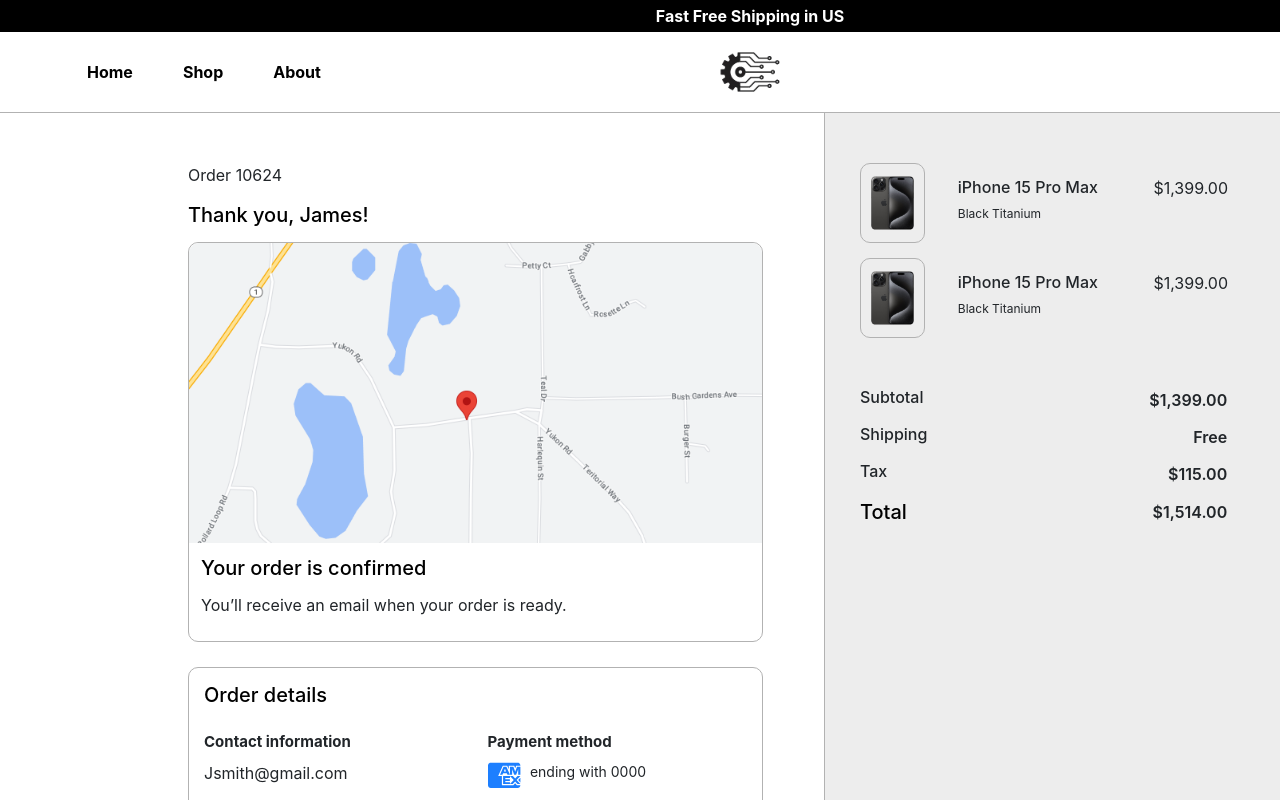
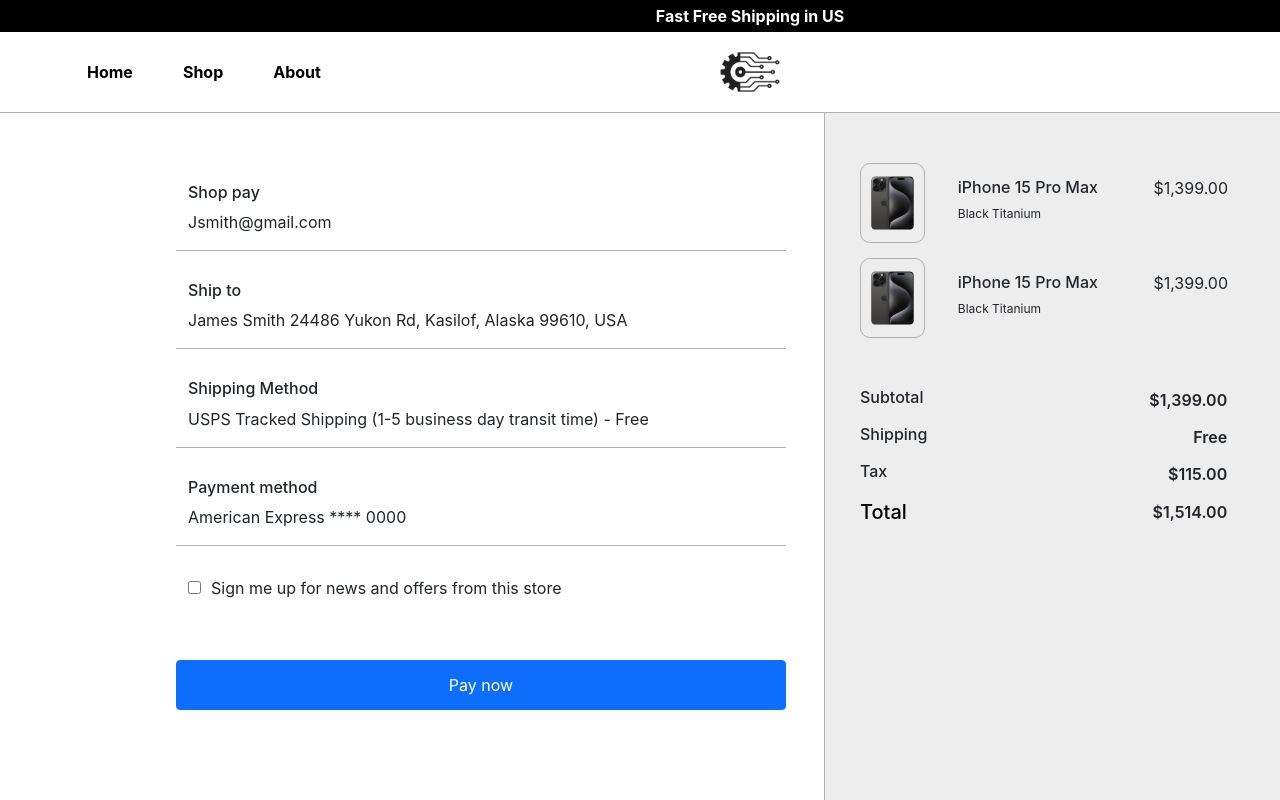
Before and after one commit to Blake556/Later-tech, a React (Create React App) app: page /Cart in a window 1280 px wide. Shown: the top 800 px of the page. Built offline with nearby package versions, Linux system fonts and the light colour scheme.

Commit message:
Z index changed for popup cart

```diff
--- a/src/components/App.js
+++ b/src/components/App.js
@@ -1,5 +1,6 @@
 import '../styles/App.css';
-import React from 'react'
+import React, { useState } from 'react'
+
 import { BrowserRouter as Router, Route, Routes, Navigate } from "react-router-dom";
 import Navbar from './Navbar'
 import Footer from './Footer'
@@ -25,10 +26,11 @@
 import accessoriesData from '../data/accessoriesData.js'
 
 function App() {
+  const [cartPreview, setCartPreview ] = useState(false)
   return (
     <Router>
       <div className="App">
-        <Navbar />
+        <Navbar cartPreview={cartPreview} setCartPreview={setCartPreview}/>
         <Routes>
 
           <Route path="" element={ <Home  to="/Home"/>} />
@@ -39,7 +41,7 @@
           <Route path="/Google" element={<Google googleData={googleData} />} />
           <Route path="/Microsoft" element={<Microsoft microsoftData={microsoftData} />} />
           <Route path="/Accessories" element={<Accessories accessoriesData={accessoriesData} />} />
-          <Route path="/ProductPage/:id/:category" element={<ProductPage />} />
+          <Route path="/ProductPage/:id/:category" element={<ProductPage cartPreview={cartPreview} setCartPreview={setCartPreview}/>} />
           {/* <Route path="/Cart" element={<CartPreview />} /> */}
           <Route path="/About" element={<About />} />
           <Route path="/" element={<About />} />
--- a/src/components/Cart.js
+++ b/src/components/Cart.js
@@ -1,4 +1,5 @@
 import "../styles/Cart.css";
+import { useState } from "react";
 import { Link } from 'react-router-dom';
 import iPhone from "./../images/Apple/iphonebig-15-pro-front.png";
 import location from "./../images/location.png";
@@ -9,15 +10,21 @@
 
 function Cart() {
 
+  const [btnClicked, setBtnClicked] = useState(false)
+
+  function handleClick() {
+    setBtnClicked(true)
+  }
+
   return (
     <div className="Cart ">
       <div className="row cart-row">
         <div className="col-6 divider custom-col shipping-details">
           <div className="inner-col">
 
-
-
-            {/* <div className="row shipping-row">
+          { !btnClicked ? (
+            <>
+           <div className="row shipping-row">
               <h6>Shop pay</h6>
               <p>Jsmith@gmail.com</p>
             </div>
@@ -40,12 +47,12 @@
             </div>
 
             <div className="row">
-              <button className="btn btn-primary pay-now-btn">Pay now</button>
-            </div> */}
+              <button onClick={handleClick} className="btn btn-primary pay-now-btn">Pay now</button>
+            </div>
+            </>
 
-
-
-
+          ) : (
+            <>
 
 
             <div className="row order-row">
@@ -117,8 +124,8 @@
                 </Link>
 
             </div>
-
-
+            </>
+          )}
           </div>
         </div>
 
--- a/src/components/CartPreview.js
+++ b/src/components/CartPreview.js
@@ -58,7 +58,7 @@
 
             <Link to="/Cart" className="">
               <div className="cart-preview">
-                <button className="btn cart-preview-button">Cart</button>
+                <button onClick={() => props.setTrigger(false)} className="btn cart-preview-button">Cart</button>
               </div>
             </Link>
             {/* {props.childern } */}
--- a/src/components/Navbar.js
+++ b/src/components/Navbar.js
@@ -6,8 +6,9 @@
 } from "@fortawesome/free-solid-svg-icons";
 import {Link} from 'react-router-dom'
 import image from "../images/Headers/icon.png"
+import CartPreview from './CartPreview'
 
-function Navbar() {
+function Navbar(props) {
 
   return (
     <div className="Navbar ">
@@ -33,10 +34,11 @@
         </div>
         <div className="sc-box col-3 d-flex justify-content-end align-items-center">
           <Link to="/Cart"> <FontAwesomeIcon icon={faMagnifyingGlass} className="sc"/> </Link>
-          <Link to="/Cart"> <FontAwesomeIcon icon={faCartShopping} className="sc"/> </Link>
+
+         <FontAwesomeIcon onClick={() => props.setCartPreview(true)} icon={faCartShopping} className="sc"/>
         </div>
       </div>
-
+      <CartPreview trigger={props.cartPreview} setTrigger={props.setCartPreview}/>
     </div>
   );
 }
--- a/src/components/ProductPage.js
+++ b/src/components/ProductPage.js
@@ -11,14 +11,14 @@
 import microsoftData from '../data/microsoftData';
 import accessoriesData from '../data/accessoriesData';
 
-function ProductPage() {
+function ProductPage(props) {
 
   const { id, category } = useParams();
   const location = useLocation();
 
   const [isHovered, setIsHovered] = useState(true);
 
-  const [cartPreview, setCartPreview ] = useState(false)
+
 
   function handleMouseOver() {
     setIsHovered(false)
@@ -96,9 +96,9 @@
             </h6>
           </div>
           <div className="all-details product-page-buy-box">
-            <button className="btn btn-dark product-page-buy-btn" onClick={() => setCartPreview(true)} >Buy</button>
+            <button className="btn btn-dark product-page-buy-btn" onClick={() => props.setCartPreview(true)} >Buy</button>
           </div>
-          <CartPreview trigger={cartPreview} setTrigger={setCartPreview}/>
+          <CartPreview trigger={props.cartPreview} setTrigger={props.setCartPreview}/>
         </div>
       </div>
     </div>
--- a/src/styles/CartPreview.css
+++ b/src/styles/CartPreview.css
@@ -14,6 +14,7 @@
 /* Add a class to animate the CartPreview when it's triggered */
 .cart-preview-show {
     right: 0; /* Move the element to the right to slide it in */
+    z-index: 2
 }
 
 
```
